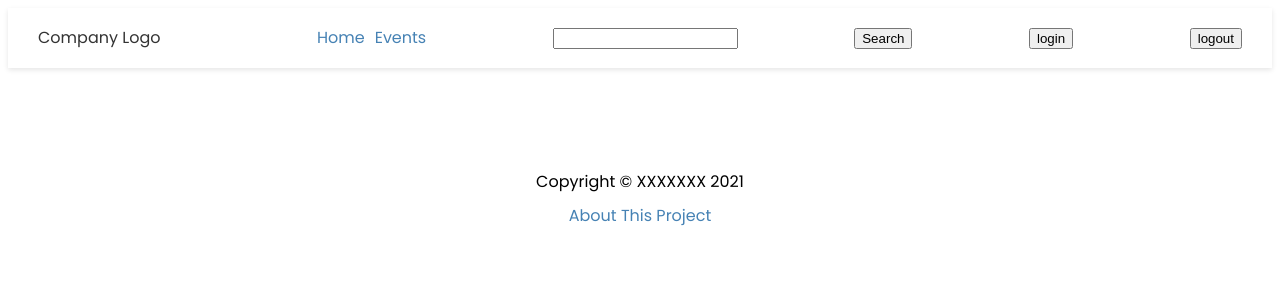
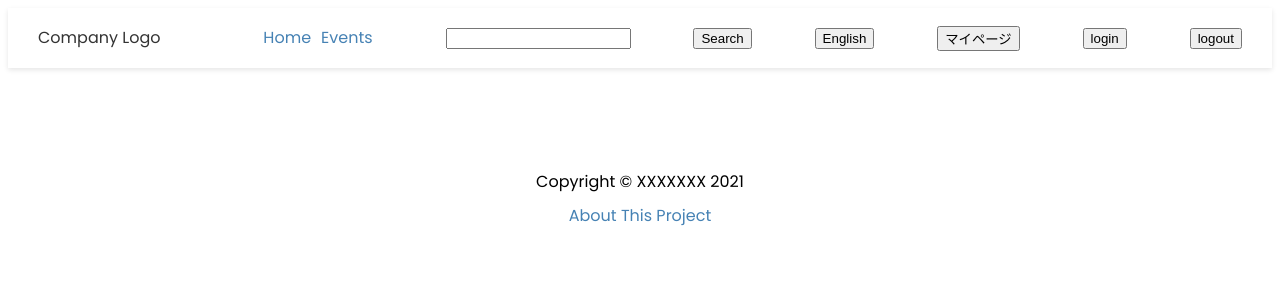
Before and after one commit to scdouble/vue_eventportal, a Vue app: page / in a window 1280 px wide. Shown: the top 300 px of the page. Built offline with nearby package versions, Linux system fonts and the light colour scheme.

Commit message:
add button on header

```diff
--- a/src/components/Header.vue
+++ b/src/components/Header.vue
@@ -11,7 +11,8 @@
     </nav>
 
     <input type="text" /> <button>Search</button>
-
+    <button>English</button>
+    <button>マイページ</button>
     <button>login</button>
     <button>logout</button>
   </header>
```
